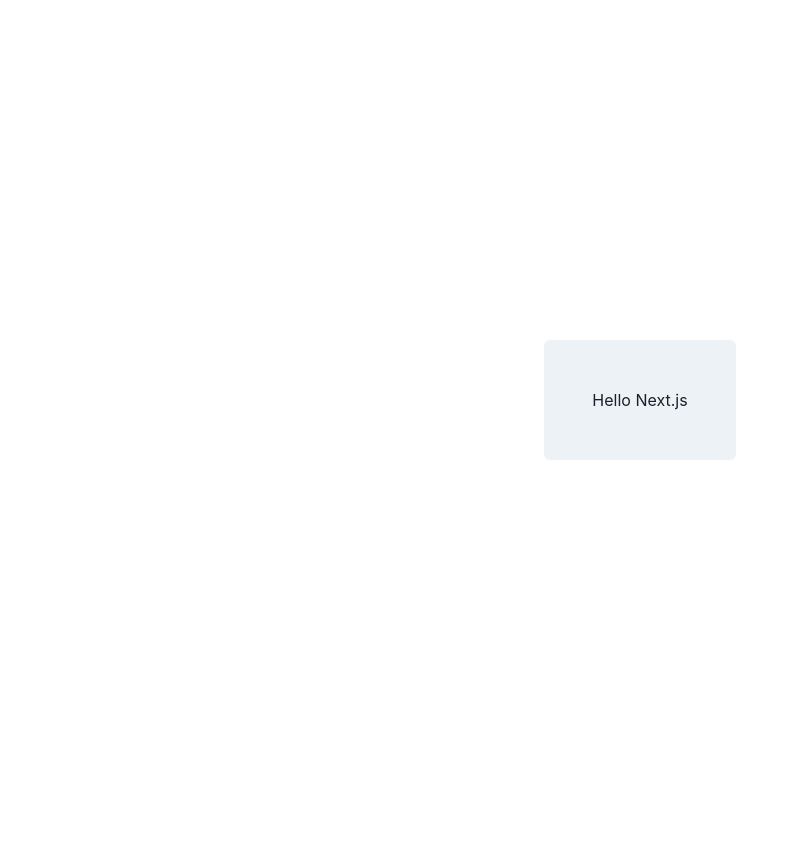
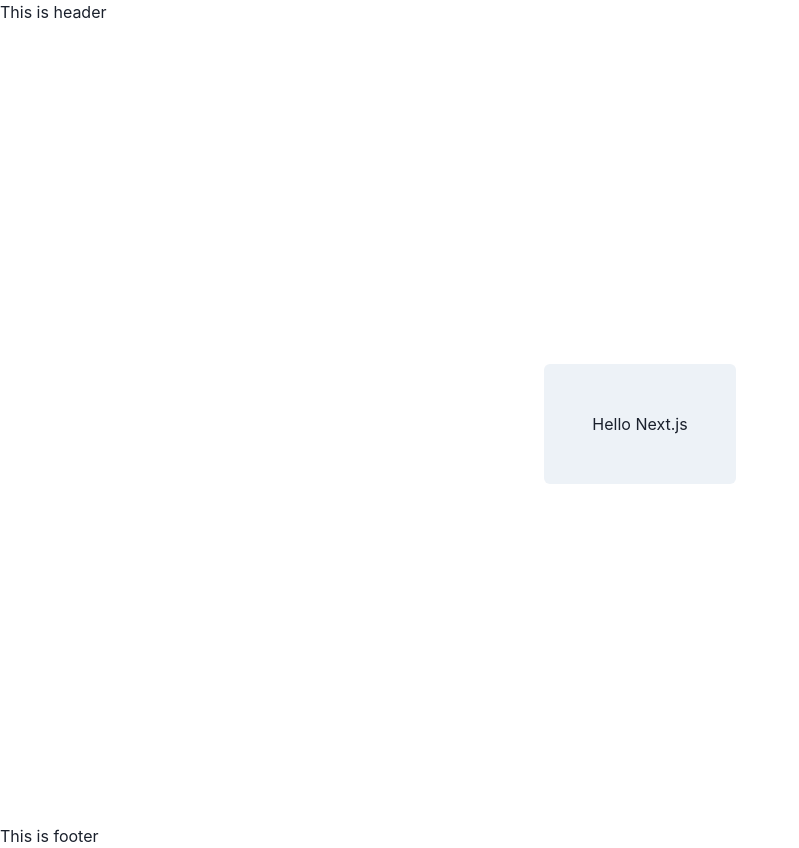
Before and after one commit to bsraya/bsraya, a Next.js app: page / in a window 1280 px wide. Shown: the whole page, without its empty margins (0-799 px from the left). Before the commit the page ends 800 px from the top, so only its background shows below. Built offline with nearby package versions, Linux system fonts and the light colour scheme.

Commit message:
feat: create a shared layout

```diff
--- /dev/null
+++ b/components/Footer.tsx
@@ -0,0 +1,11 @@
+import * as React from 'react'
+
+const Footer: React.FC = () => {
+    return (
+        <div>
+            This is footer
+        </div>
+    );
+}
+
+export default Footer
--- /dev/null
+++ b/components/Header.tsx
@@ -0,0 +1,11 @@
+import * as React from 'react'
+
+const Header: React.FC = () => {
+    return (
+        <div>
+            This is header
+        </div>
+    );
+}
+
+export default Header
--- /dev/null
+++ b/components/Layout.tsx
@@ -0,0 +1,15 @@
+import * as React from 'react'
+import Header from './Header'
+import Footer from './Footer'
+
+const Layout: React.FC<{ children: React.ReactNode }> = ({ children }) => {
+    return (
+        <div className="layout">
+            <Header />
+            <main>{children}</main>
+            <Footer />
+        </div>
+    );
+}
+
+export default Layout
--- a/pages/_document.tsx
+++ b/pages/_document.tsx
@@ -5,11 +5,11 @@ export default class MyDocument extends NextDocument {
     render() {
         return (
             <Html lang="en">
-                <link
-                    href="https://fonts.googleapis.com/css2?family=Inter&display=optional"
-                    rel="stylesheet"
-                />
                 <Head>
+                    <link
+                        href="https://fonts.googleapis.com/css2?family=Inter&display=optional"
+                        rel="stylesheet"
+                    />
                     <script async src="https://cdn.splitbee.io/sb.js"></script>
                 </Head>
                 <body>
--- a/pages/index.tsx
+++ b/pages/index.tsx
@@ -1,13 +1,16 @@
 import type { NextPage } from 'next'
 import { Flex } from '@chakra-ui/react'
+import Layout from '../components/Layout'
 
 const Home: NextPage = () => {
     return (
-        <Flex height="100vh" alignItems="center" justifyContent="center">
-            <Flex direction="column" background="gray.100" p={12} rounded={6}>
-                <h1>Hello Next.js</h1>
+        <Layout>
+            <Flex height="100vh" alignItems="center" justifyContent="center">
+                <Flex direction="column" background="gray.100" p={12} rounded={6}>
+                    <h1>Hello Next.js</h1>
+                </Flex>
             </Flex>
-        </Flex>
+        </Layout>
     )
 }
 
```
